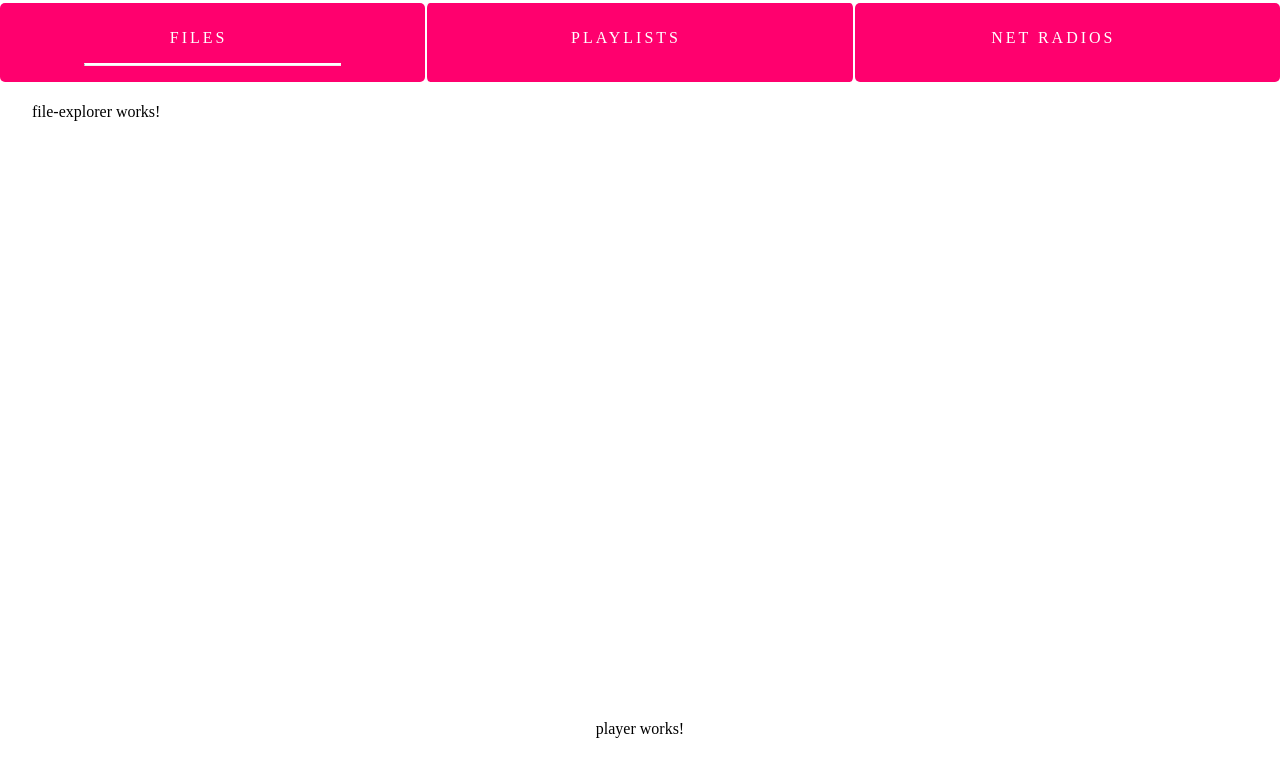
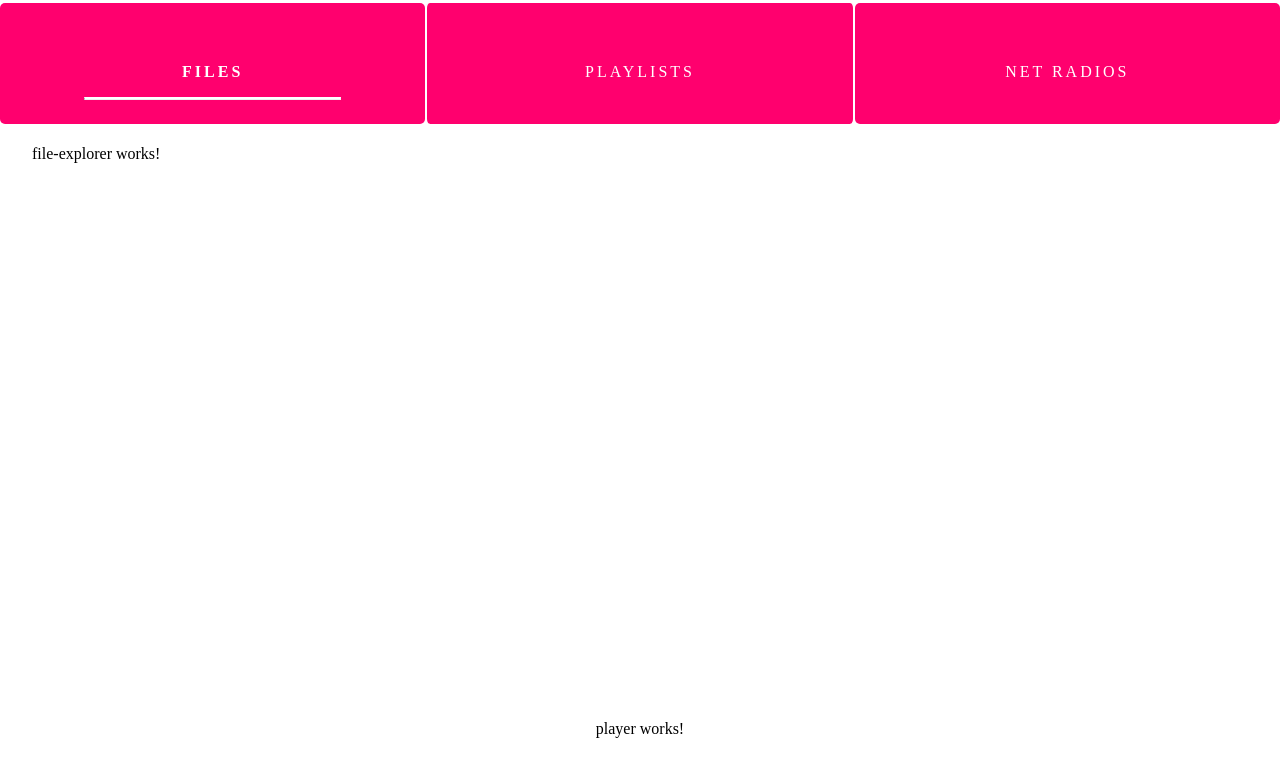
Before and after one commit to korczakk/PiPlayer.Web, an Angular app: page / in a window 1280 px wide. Shown: the top 776 px of the page. Built offline with nearby package versions, Linux system fonts and the light colour scheme.

Commit message:
Fixed menu

```diff
--- a/src/app/top-menu/top-menu.component.html
+++ b/src/app/top-menu/top-menu.component.html
@@ -1,17 +1,19 @@
 <div class="menu-container">
   <label for="files" (click)="menuSelected(MenuItem.Files)">
-    Files
     <input id="files" name="menu" type="radio" checked="true"/>
+    <p>Files</p>
+
     <hr class="menu-item"/>
   </label>
   <label for="playlists" (click)="menuSelected(MenuItem.Playlists)">
-    Playlists
     <input id="playlists" name="menu" type="radio"/>
+    <p>Playlists</p>
+
     <hr class="menu-item"/>
   </label>
   <label for="netradios" (click)="menuSelected(MenuItem.NetRadios)">
-    NET Radios
     <input id="netradios" name="menu"  type="radio"/>
+    <p>NET Radios</p>
     <hr class="menu-item"/>
   </label>
 </div>
--- a/src/app/top-menu/top-menu.component.scss
+++ b/src/app/top-menu/top-menu.component.scss
@@ -23,7 +23,7 @@
 }
 
 .menu-container > label:hover {
-  font-weight: 950;
+  font-weight: 900;
 }
 
 label > input {
@@ -35,10 +35,14 @@ label > input {
   visibility: hidden;
 }
 
-input[type="radio"]:checked + .menu-item {
+input[type="radio"]:checked ~ .menu-item {
   visibility: visible;
   border-top: 2px solid white;
-  margin-top: 1em;
+  margin-bottom: 1em;
   width: 60%;
   background-color: white;
 }
+
+input[type="radio"]:checked ~ p {
+  font-weight: 900;
+}
```
